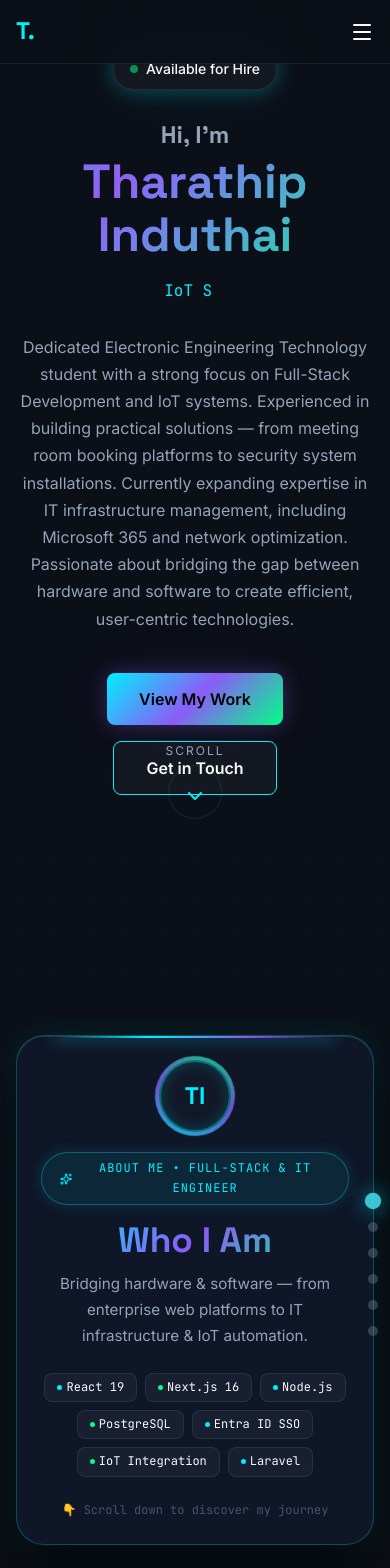
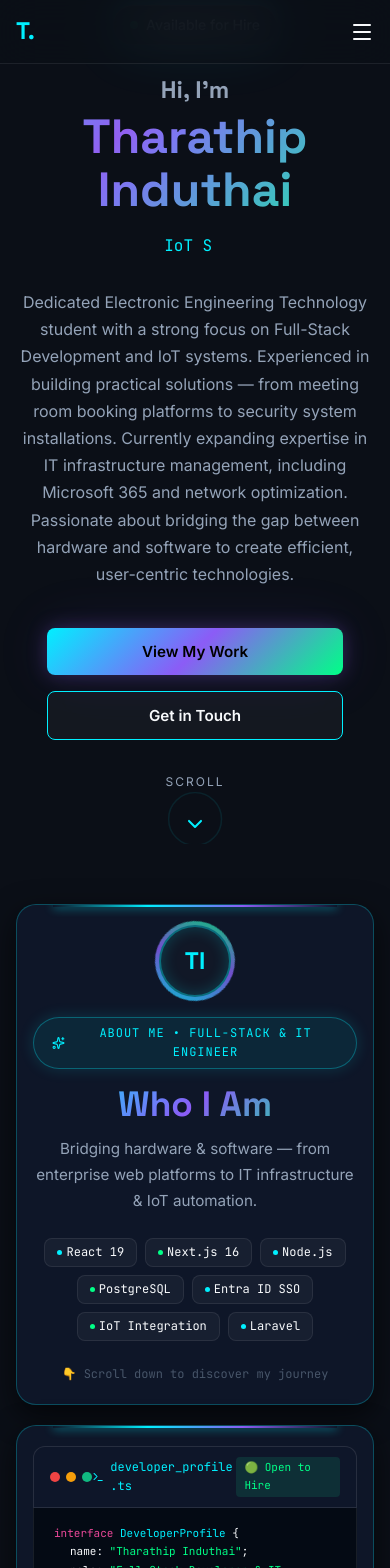
Before and after one commit to tharathip15/portfolio, a React (Vite) app: page / in a window 390 px wide. Shown: the top 1568 px of the page. Built offline with nearby package versions, Linux system fonts and the light colour scheme.

Commit message:
feat: add mobile responsiveness & dual-mode touch stack for mobile devices

```diff
--- a/src/components/About.jsx
+++ b/src/components/About.jsx
@@ -35,10 +35,10 @@ const Block3D = ({ children, scrollYProgress, startAt, endAt, index, isLast }) =
       ? [Math.max(0, enterStart - 0.03), enterEnd, 1]
       : [Math.max(0, enterStart - 0.03), enterEnd, holdEnd, exitEnd],
     isFirst
-      ? [0, 0, -20]
+      ? [0, 0, -10]
       : isLast
-      ? [60, 0, 0]
-      : [60, 0, 0, -20]
+      ? [20, 0, 0]
+      : [20, 0, 0, -10]
   );
 
   const y = useTransform(
@@ -49,10 +49,10 @@ const Block3D = ({ children, scrollYProgress, startAt, endAt, index, isLast }) =
       ? [Math.max(0, enterStart - 0.03), enterEnd, 1]
       : [Math.max(0, enterStart - 0.03), enterEnd, holdEnd, exitEnd],
     isFirst
-      ? [0, 0, -25]
+      ? [0, 0, -15]
       : isLast
-      ? [80, 0, 0]
-      : [80, 0, 0, -25]
+      ? [40, 0, 0]
+      : [40, 0, 0, -15]
   );
 
   const opacity = useTransform(
@@ -556,8 +556,10 @@ const About = () => {
 
   return (
     <section id="about" style={{ width: '100%', position: 'relative', zIndex: 1 }}>
+      {/* Desktop 3D Scroll View */}
       <div
         ref={containerRef}
+        className="about-desktop-view"
         style={{
           position: 'relative',
           height: `${Math.round(totalBlocks * 120)}vh`,
@@ -597,6 +599,36 @@ const About = () => {
           })}
         </div>
       </div>
+
+      {/* Mobile Touch Stack View */}
+      <div className="about-mobile-view" style={{ padding: '60px 16px 40px 16px', display: 'flex', flexDirection: 'column', gap: '20px', background: 'var(--bg-primary)' }}>
+        {blocks.map((block, i) => (
+          <div key={i} style={{
+            background: 'rgba(15, 23, 42, 0.96)',
+            border: '1px solid rgba(0, 240, 255, 0.25)',
+            borderRadius: 20,
+            padding: '20px 16px',
+            boxShadow: '0 10px 30px rgba(0,0,0,0.6)',
+            position: 'relative',
+            overflow: 'hidden'
+          }}>
+            <div style={{
+              position: 'absolute', top: 0, left: '10%', right: '10%', height: 2,
+              background: 'linear-gradient(90deg, transparent, var(--accent-cyan), var(--accent-violet), transparent)',
+              boxShadow: '0 0 10px var(--accent-cyan)',
+            }} />
+            {block.content}
+          </div>
+        ))}
+      </div>
+
+      <style>{`
+        .about-mobile-view { display: none; }
+        @media (max-width: 768px) {
+          .about-desktop-view { display: none !important; }
+          .about-mobile-view { display: flex !important; }
+        }
+      `}</style>
     </section>
   );
 };
--- a/src/components/Hero.jsx
+++ b/src/components/Hero.jsx
@@ -391,13 +391,12 @@ const Hero = () => {
       {/* Scroll Indicator */}
       <motion.div
         style={{
-          position: 'absolute',
-          bottom: '32px',
+          marginTop: '32px',
           color: 'var(--text-muted)',
           display: 'flex',
           flexDirection: 'column',
           alignItems: 'center',
-          gap: '12px',
+          gap: '8px',
           cursor: 'pointer'
         }}
         onClick={() => scrollTo('projects')}
--- a/src/index.css
+++ b/src/index.css
@@ -267,3 +267,60 @@ body {
   background-clip: text;
   color: transparent;
 }
+
+/* ─────────────────────────────────────────────
+   Mobile Responsiveness & Touch Optimization
+   ───────────────────────────────────────────── */
+@media (max-width: 768px) {
+  html, body {
+    overflow-x: hidden;
+    -webkit-overflow-scrolling: touch;
+  }
+
+  .section-container {
+    padding: 3.5rem 1rem !important;
+  }
+
+  /* Button stacking on mobile */
+  .btn-primary, .btn-secondary {
+    width: 100%;
+    text-align: center;
+    justify-content: center;
+    padding: 14px 20px !important;
+    font-size: 0.95rem !important;
+  }
+
+  /* Fix horizontal overflow in code blocks */
+  div[style*="font-mono"] {
+    word-break: break-word;
+  }
+
+  /* Adjust grid columns for phone screens */
+  .grid-responsive {
+    grid-template-columns: 1fr !important;
+  }
+}
+
+@media (max-width: 480px) {
+  .section-title {
+    font-size: 1.75rem !important;
+    margin-bottom: 1.25rem !important;
+  }
+
+  /* Compact padding for cards on small smartphones */
+  div[style*="borderRadius: 28"] {
+    padding: 18px 14px !important;
+  }
+
+  /* Stacking social buttons on contact */
+  #contact div[style*="flex-wrap"] {
+    flex-direction: column;
+    width: 100%;
+  }
+
+  #contact a {
+    width: 100%;
+    justify-content: center;
+    box-sizing: border-box;
+  }
+}
```
